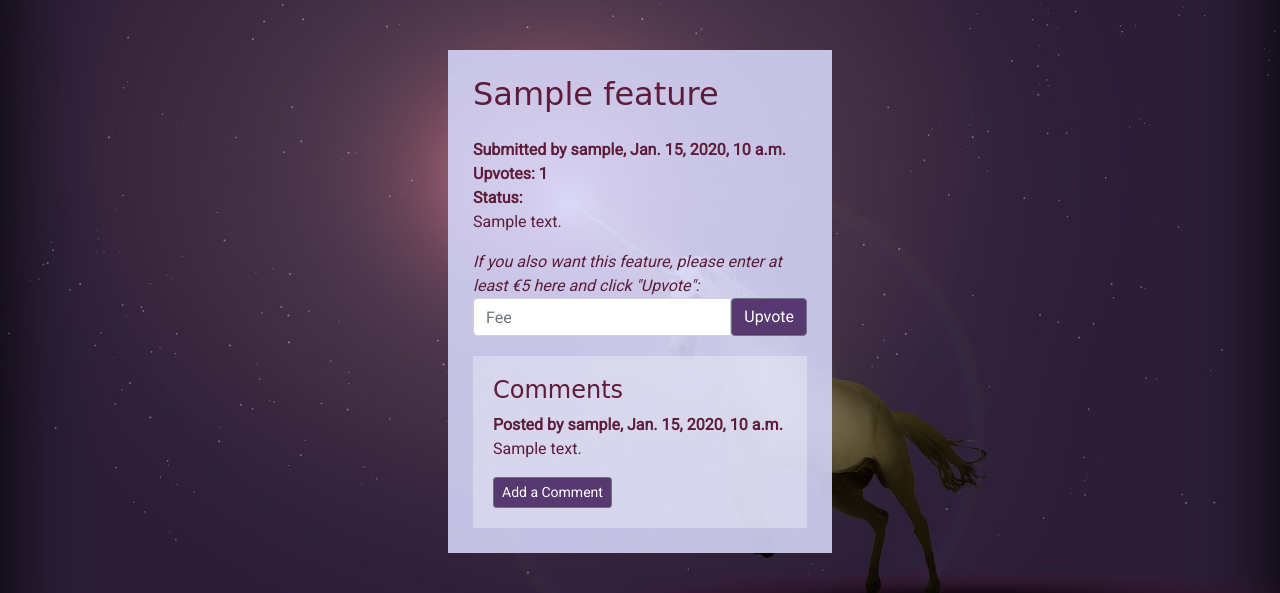
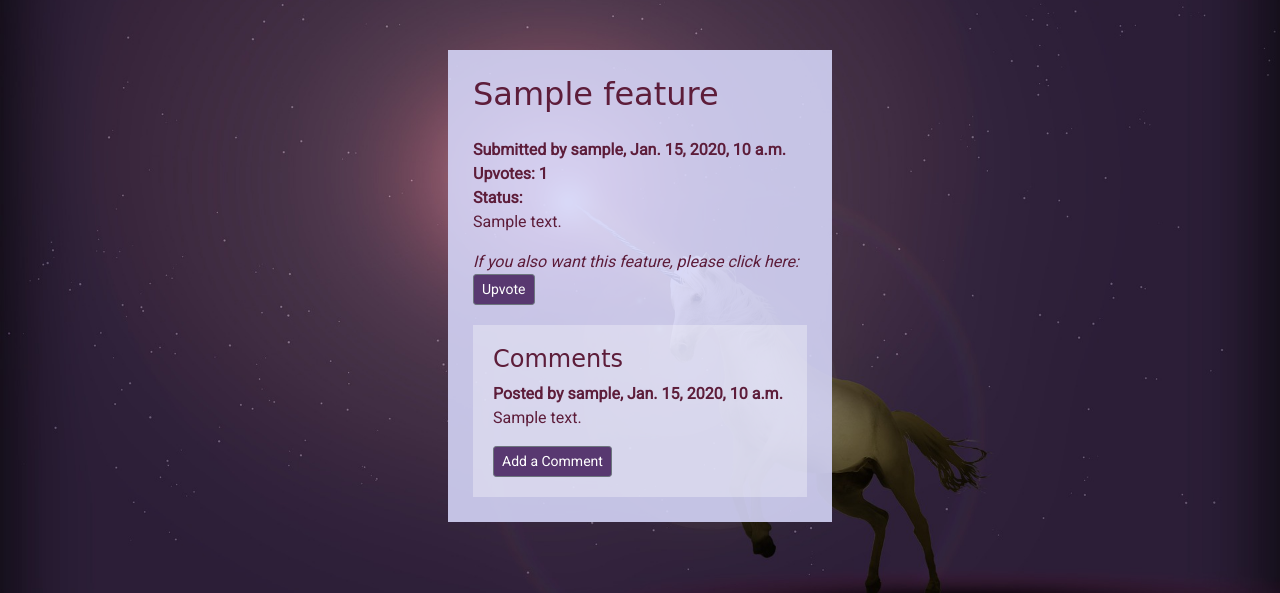
Before and after one commit to joanms/unicorn-attractor, a Django app: page /features/1/ in a window 1280 px wide. Shown: the part 98-691 px from the top of the page. Run offline with Django 3.2, Linux system fonts and the light colour scheme; tables that the repository leaves empty hold one stand-in row (values such as "Sample post"); some libraries are stand-ins or nearby versions; some web fonts are replaced.

Commit message:
Remove fee field from feature_detail.html

```diff
--- a/features/templates/feature_detail.html
+++ b/features/templates/feature_detail.html
@@ -18,12 +18,10 @@
     <p>{{ feature.description }}</p>
 
     <div>
-    <em>If you also want this feature, please enter at least €5 here and click "Upvote": </em>
         <form method="POST" action="#"> <!-- action will be "url 'add to cart' feature.id" -->
             {% csrf_token %}
-            <div class="input-group">
-                <input name="fee" type="decimal" min="5" max="999" class="form-control" placeholder="Fee">
-            <button type="submit" class="btn btn-secondary">Upvote</i></button>
+            <em>If you also want this feature, please click here: </em>
+            <button type="submit" class="btn btn-secondary btn-sm">Upvote</i></button>
         </form>
     </div>
 
```
